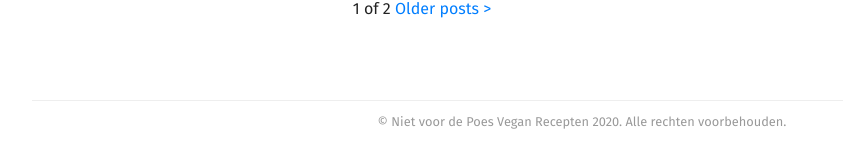
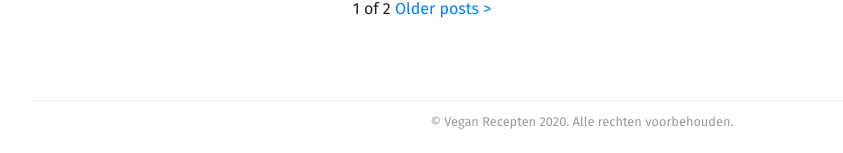
Before and after one commit to marijnio/vegasaurus-old, a Jekyll site: the page built from index.html, in a window 1280 px wide and 900 px high, scrolled down 5033 px. Shown: the part 744-897 px from the top of the window, without its empty margins (58-901 px from the left). Built offline with Jekyll 4.4.1, drawn with Linux system fonts in a browser that asks for light colours; the list of posts is cut into pages by our own code; part of the change alters nothing that is shown.

Commit message:
URL changed

```diff
--- a/_config.yml
+++ b/_config.yml
@@ -1,22 +1,22 @@
 # ----
 # Site
 
-title: Niet voor de Poes Vegan Recepten
-url: "https://marijnio.github.io"
-baseurl: /vegan
+title: Vegan Recepten
+url: "https://diplodocus.eu"
+baseurl:
 google_analytics_key: UA-90698629-2
 newsletter_action:
 disqus_shortname:
 
 # Values for the jekyll-seo-tag gem (https://github.com/jekyll/jekyll-seo-tag)
 logo: /siteicon.png
-description: Een verzameling van plantaardige recepten door twee kattenliefhebbers uit Zuid-Nederland.
+description: Delicious plant-based recipes.
 author:
   name:
   email:
   twitter: # twitter username without the @ symbol
 social:
-  name: Niet voor de Poes
+  name: Diplodocus
   links:
     - https://github.com/marijnio
 
```
